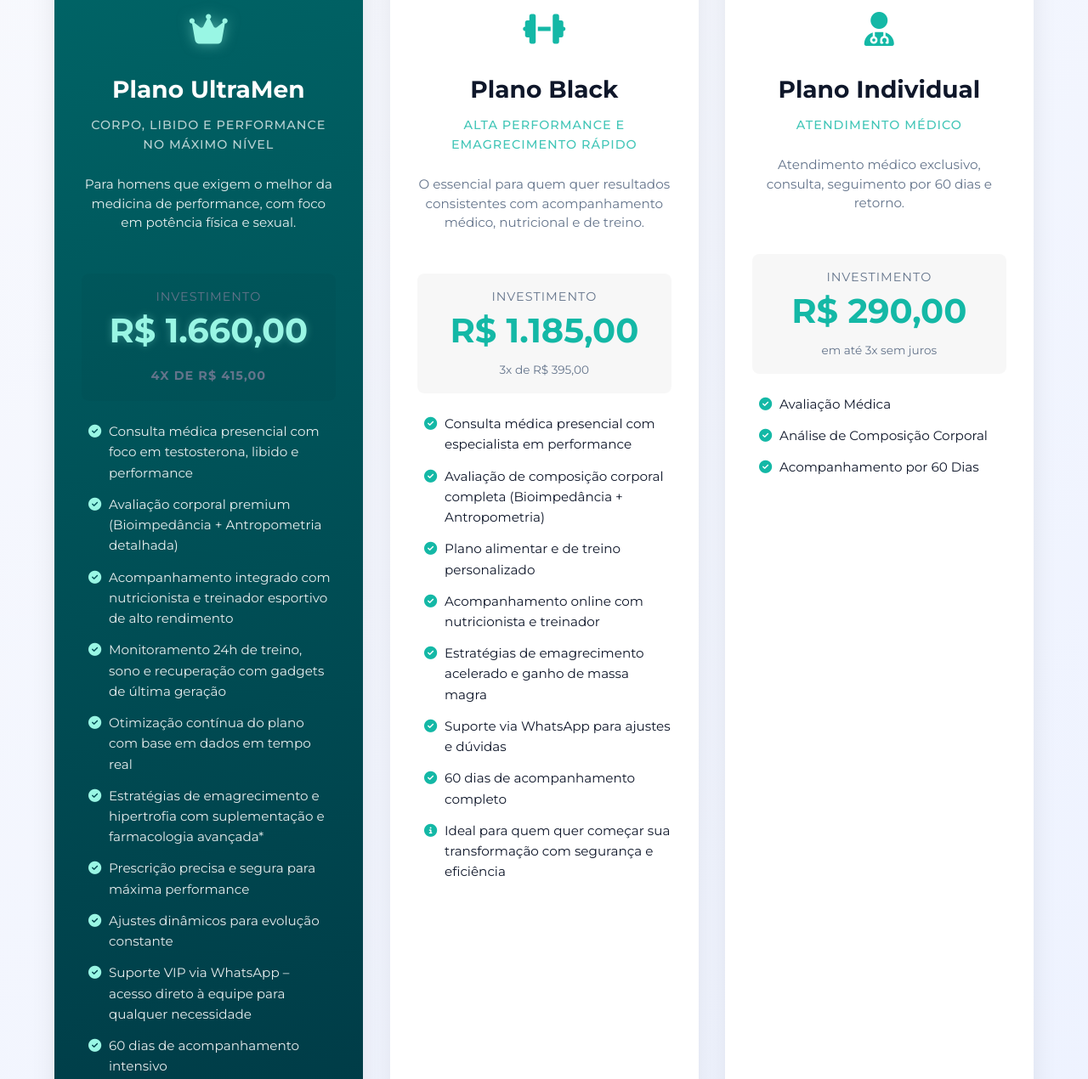
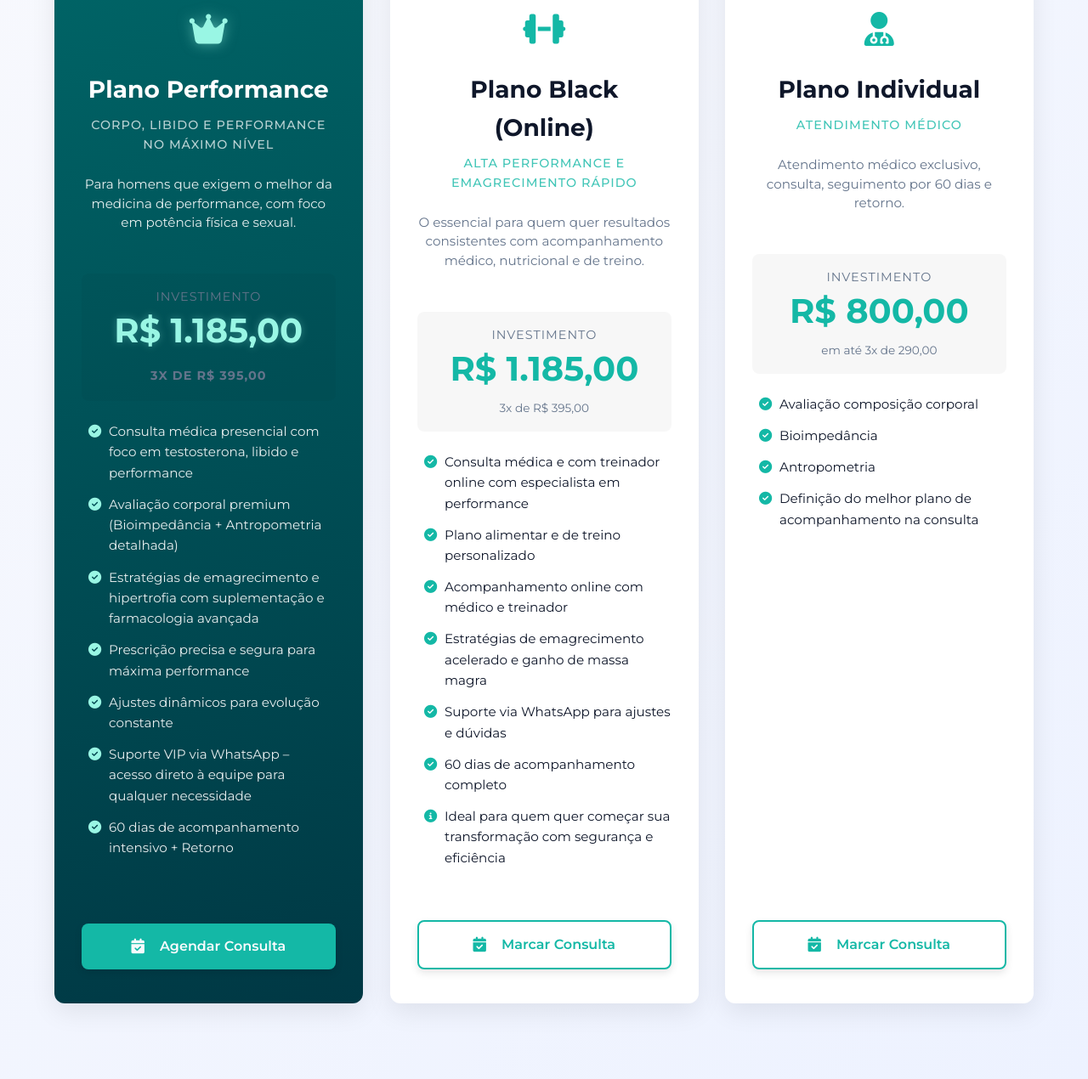
Before and after one commit to mapsegundo/joaodiniz, a website: page index.html in a window 1280 px wide. Shown: the part 4664-5934 px from the top of the page at 85% size. Drawn offline with nearby package versions, Linux system fonts and the light colour scheme.

Commit message:
alteracao dos valores dos planos

```diff
--- a/index.html
+++ b/index.html
@@ -596,7 +596,7 @@
               <div class="plano-icon">
                 <i class="fas fa-crown"></i>
               </div>
-              <h3>Plano UltraMen</h3>
+              <h3>Plano Performance</h3>
               <div class="plano-subtitle">
                 Corpo, Libido e Performance no Máximo Nível
               </div>
@@ -607,9 +607,9 @@
             </p>
             <div class="plano-preco">
               <span>Investimento</span>
-              <strong class="valor-entrada-value">R$ 1.660,00</strong>
+              <strong class="valor-entrada-value">R$ 1.185,00</strong>
               <div class="plano-parcelamento">
-                <span class="parcelas-destaque">4x de R$ 415,00</span>
+                <span class="parcelas-destaque">3x de R$ 395,00</span>
               </div>
             </div>
             <ul class="plano-features">
@@ -622,20 +622,8 @@
                 (Bioimpedância + Antropometria detalhada)
               </li>
               <li>
-                <i class="fas fa-check-circle"></i> Acompanhamento integrado com
-                nutricionista e treinador esportivo de alto rendimento
-              </li>
-              <li>
-                <i class="fas fa-check-circle"></i> Monitoramento 24h de treino,
-                sono e recuperação com gadgets de última geração
-              </li>
-              <li>
-                <i class="fas fa-check-circle"></i> Otimização contínua do plano
-                com base em dados em tempo real
-              </li>
-              <li>
                 <i class="fas fa-check-circle"></i> Estratégias de emagrecimento
-                e hipertrofia com suplementação e farmacologia avançada*
+                e hipertrofia com suplementação e farmacologia avançada
               </li>
               <li>
                 <i class="fas fa-check-circle"></i> Prescrição precisa e segura
@@ -651,7 +639,7 @@
               </li>
               <li>
                 <i class="fas fa-check-circle"></i> 60 dias de acompanhamento
-                intensivo
+                intensivo + Retorno
               </li>
             </ul>
             <div class="plano-cta">
@@ -668,7 +656,7 @@
               <div class="plano-icon">
                 <i class="fas fa-dumbbell"></i>
               </div>
-              <h3>Plano Black</h3>
+              <h3>Plano Black (Online)</h3>
               <div class="plano-subtitle">
                 Alta Performance e Emagrecimento Rápido
               </div>
@@ -684,12 +672,8 @@
             </div>
             <ul class="plano-features">
               <li>
-                <i class="fas fa-check-circle"></i> Consulta médica presencial
-                com especialista em performance
-              </li>
-              <li>
-                <i class="fas fa-check-circle"></i> Avaliação de composição
-                corporal completa (Bioimpedância + Antropometria)
+                <i class="fas fa-check-circle"></i> Consulta médica e com
+                treinador online com especialista em performance
               </li>
               <li>
                 <i class="fas fa-check-circle"></i> Plano alimentar e de treino
@@ -697,7 +681,7 @@
               </li>
               <li>
                 <i class="fas fa-check-circle"></i> Acompanhamento online com
-                nutricionista e treinador
+                médico e treinador
               </li>
               <li>
                 <i class="fas fa-check-circle"></i> Estratégias de emagrecimento
@@ -739,17 +723,19 @@
             </p>
             <div class="plano-preco">
               <span>Investimento</span>
-              <strong>R$ 290,00</strong>
-              <div class="plano-parcelamento">em até 3x sem juros</div>
+              <strong>R$ 800,00</strong>
+              <div class="plano-parcelamento">em até 3x de 290,00</div>
             </div>
             <ul class="plano-features">
-              <li><i class="fas fa-check-circle"></i> Avaliação Médica</li>
               <li>
-                <i class="fas fa-check-circle"></i> Análise de Composição
-                Corporal
+                <i class="fas fa-check-circle"></i> Avaliação composição
+                corporal
               </li>
+              <li><i class="fas fa-check-circle"></i> Bioimpedância</li>
+              <li><i class="fas fa-check-circle"></i> Antropometria</li>
               <li>
-                <i class="fas fa-check-circle"></i> Acompanhamento por 60 Dias
+                <i class="fas fa-check-circle"></i> Definição do melhor plano de
+                acompanhamento na consulta
               </li>
             </ul>
             <div class="plano-cta">
```
